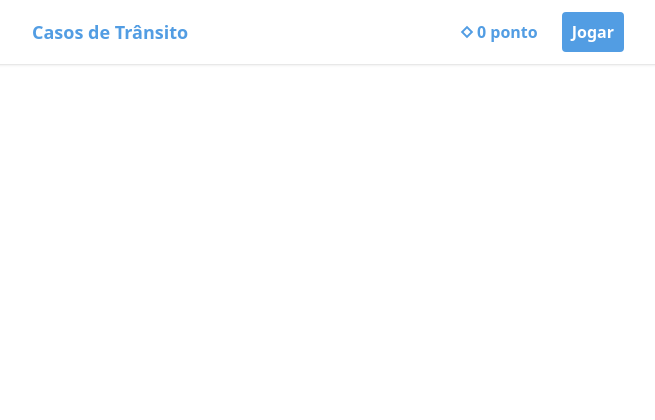
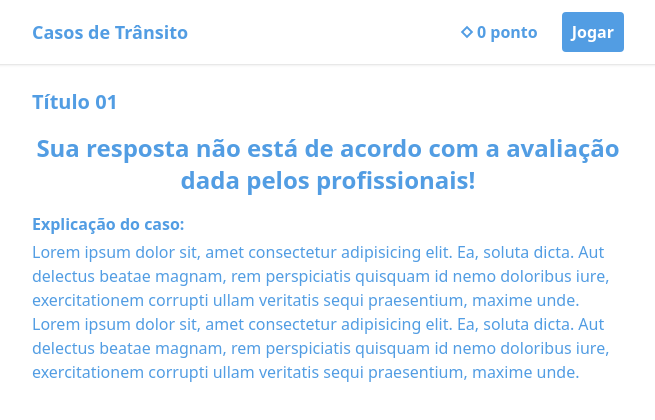
Before and after one commit to victorkauan/traffic-cases, a React (Vite) app: page /jogar/1 in a window 1280 px wide. Both pictures are taken after a click on the button "Motociclista". Shown: the top 420 px of the page, without its empty margins (312-967 px from the left). Built offline with nearby package versions, Linux system fonts and the light colour scheme.

Commit message:
feat: Create and style Explanation component & add React Confetti library

```diff
--- a/package.json
+++ b/package.json
@@ -10,6 +10,7 @@
   },
   "dependencies": {
     "react": "^18.2.0",
+    "react-confetti": "^6.1.0",
     "react-dom": "^18.2.0",
     "react-icons": "^4.6.0",
     "react-router-dom": "^6.4.3"
--- a/src/App.tsx
+++ b/src/App.tsx
@@ -2,6 +2,7 @@ import { BrowserRouter as Router, Routes, Route, Link } from 'react-router-dom';
 import Container from './components/Container';
 import NavigationBar from './components/NavigationBar';
 import TrafficCase from './components/TrafficCase';
+import Explanation from './components/Explanation';
 import ScoreProvider from './contexts/ScoreContext';
 
 export default function App() {
@@ -17,7 +18,10 @@ export default function App() {
             />
             <Route path="/jogar">
               <Route index element={<Link to="/jogar/1">Iniciar</Link>} />
-              <Route path=":id" element={<TrafficCase />} />
+              <Route path=":id">
+                <Route index element={<TrafficCase />} />
+                <Route path="explicacao" element={<Explanation />} />
+              </Route>
             </Route>
           </Routes>
         </Container>
--- /dev/null
+++ b/src/components/Explanation.tsx
@@ -0,0 +1,68 @@
+import { useEffect, useState } from 'react';
+import { useNavigate, useParams } from 'react-router-dom';
+import Confetti from 'react-confetti';
+import { useScore } from '../contexts/ScoreContext';
+import trafficCases from '../mock/cases.json';
+
+interface TrafficCaseProps {
+  id: number;
+  title: string;
+  description: string;
+  youtube_code: string;
+  guilty: number;
+  explanation: string;
+}
+
+export default function Explanation() {
+  const [trafficCase, setTrafficCase] = useState<TrafficCaseProps | null>();
+  const [correct, setCorrect] = useState<boolean>(false);
+  const [numberOfPieces, setNumberOfPieces] = useState<number>(200);
+
+  const { answeredCases } = useScore();
+
+  const { id: parameterId } = useParams();
+  const navigate = useNavigate();
+
+  useEffect(() => {
+    const answeredCase = answeredCases.find(
+      ({ id }) => id === Number(parameterId)
+    );
+
+    if (!answeredCase) {
+      navigate(`/jogar/${parameterId}`);
+      return;
+    }
+
+    setCorrect(answeredCase.correct);
+
+    setTrafficCase(trafficCases.find(({ id }) => id === Number(parameterId)));
+  }, [parameterId]);
+
+  correct &&
+    setTimeout(() => {
+      setNumberOfPieces(0);
+    }, 2000);
+
+  return (
+    <>
+      {correct && (
+        <Confetti
+          className="w-screen h-screen"
+          numberOfPieces={numberOfPieces}
+        />
+      )}
+      <div className="flex flex-col gap-4">
+        <h2 className="font-bold text-xl">{trafficCase?.title}</h2>
+        <h2 className="font-bold text-center text-2xl">
+          {correct
+            ? 'Parabéns, sua opinião está de acordo com a avaliação dos profissionais!'
+            : 'Sua resposta não está de acordo com a avaliação dada pelos profissionais!'}
+        </h2>
+        <div>
+          <h2 className="font-bold mb-1">Explicação do caso:</h2>
+          <p>{trafficCase?.explanation}</p>
+        </div>
+      </div>
+    </>
+  );
+}
--- a/src/components/TrafficCase.tsx
+++ b/src/components/TrafficCase.tsx
@@ -10,6 +10,7 @@ interface TrafficCaseProps {
   description: string;
   youtube_code: string;
   guilty: number;
+  explanation: string;
 }
 
 export default function TrafficCase() {
@@ -46,7 +47,7 @@ export default function TrafficCase() {
   }
 
   return (
-    <div className="flex flex-col gap-6">
+    <div className="flex flex-col gap-4">
       <div className="flex flex-col gap-4">
         <h2 className="font-bold text-xl">{trafficCase?.title}</h2>
         <iframe
@@ -54,13 +55,13 @@ export default function TrafficCase() {
           className="w-full aspect-video rounded"
         ></iframe>
         <div>
-          <h3 className="font-bold">Descrição do caso:</h3>
+          <h3 className="font-bold mb-1">Descrição do caso:</h3>
           <p>{trafficCase?.description}</p>
         </div>
       </div>
-      <hr />
+      <hr className="bg-primary-blue h-0.5" />
       <div>
-        <h2 className="font-bold text-lg text-center pb-4">
+        <h2 className="font-bold text-lg text-center pb-2">
           Quem você considera o culpado pelo incidente/acidente?
         </h2>
         <div className="flex flex-col flex-wrap items-center justify-center gap-2 mml:flex-row">
--- a/src/mock/cases.json
+++ b/src/mock/cases.json
@@ -5,7 +5,7 @@
     "description": "Lorem ipsum dolor sit amet, consectetur adipisicing elit. Quos natus explicabo repellat quas doloribus",
     "youtube_code": "DZQVMYSK-fA",
     "guilty": 0,
-    "explanation": "Lorem ipsum dolor sit amet consectetur adipisicing elit. Obcaecati sed accusamus veniam voluptatem."
+    "explanation": "Lorem ipsum dolor sit, amet consectetur adipisicing elit. Ea, soluta dicta. Aut delectus beatae magnam, rem perspiciatis quisquam id nemo doloribus iure, exercitationem corrupti ullam veritatis sequi praesentium, maxime unde. Lorem ipsum dolor sit, amet consectetur adipisicing elit. Ea, soluta dicta. Aut delectus beatae magnam, rem perspiciatis quisquam id nemo doloribus iure, exercitationem corrupti ullam veritatis sequi praesentium, maxime unde."
   },
   {
     "id": 1,
@@ -13,7 +13,7 @@
     "description": "Lorem ipsum dolor sit amet, consectetur adipisicing elit. Quos natus explicabo repellat quas doloribus",
     "youtube_code": "DZQVMYSK-fA",
     "guilty": 2,
-    "explanation": "Lorem ipsum dolor sit amet consectetur adipisicing elit. Obcaecati sed accusamus veniam voluptatem."
+    "explanation": "Lorem ipsum dolor sit, amet consectetur adipisicing elit. Ea, soluta dicta. Aut delectus beatae magnam, rem perspiciatis quisquam id nemo doloribus iure, exercitationem corrupti ullam veritatis sequi praesentium, maxime unde. Lorem ipsum dolor sit, amet consectetur adipisicing elit. Ea, soluta dicta. Aut delectus beatae magnam, rem perspiciatis quisquam id nemo doloribus iure, exercitationem corrupti ullam veritatis sequi praesentium, maxime unde."
   },
   {
     "id": 2,
@@ -21,7 +21,7 @@
     "description": "Lorem ipsum dolor sit amet, consectetur adipisicing elit. Quos natus explicabo repellat quas doloribus",
     "youtube_code": "DZQVMYSK-fA",
     "guilty": 1,
-    "explanation": "Lorem ipsum dolor sit amet consectetur adipisicing elit. Obcaecati sed accusamus veniam voluptatem."
+    "explanation": "Lorem ipsum dolor sit, amet consectetur adipisicing elit. Ea, soluta dicta. Aut delectus beatae magnam, rem perspiciatis quisquam id nemo doloribus iure, exercitationem corrupti ullam veritatis sequi praesentium, maxime unde. Lorem ipsum dolor sit, amet consectetur adipisicing elit. Ea, soluta dicta. Aut delectus beatae magnam, rem perspiciatis quisquam id nemo doloribus iure, exercitationem corrupti ullam veritatis sequi praesentium, maxime unde."
   },
   {
     "id": 3,
@@ -29,7 +29,7 @@
     "description": "Lorem ipsum dolor sit amet, consectetur adipisicing elit. Quos natus explicabo repellat quas doloribus",
     "youtube_code": "DZQVMYSK-fA",
     "guilty": 0,
-    "explanation": "Lorem ipsum dolor sit amet consectetur adipisicing elit. Obcaecati sed accusamus veniam voluptatem."
+    "explanation": "Lorem ipsum dolor sit, amet consectetur adipisicing elit. Ea, soluta dicta. Aut delectus beatae magnam, rem perspiciatis quisquam id nemo doloribus iure, exercitationem corrupti ullam veritatis sequi praesentium, maxime unde. Lorem ipsum dolor sit, amet consectetur adipisicing elit. Ea, soluta dicta. Aut delectus beatae magnam, rem perspiciatis quisquam id nemo doloribus iure, exercitationem corrupti ullam veritatis sequi praesentium, maxime unde."
   },
   {
     "id": 4,
@@ -37,6 +37,6 @@
     "description": "Lorem ipsum dolor sit amet, consectetur adipisicing elit. Quos natus explicabo repellat quas doloribus",
     "youtube_code": "DZQVMYSK-fA",
     "guilty": 2,
-    "explanation": "Lorem ipsum dolor sit amet consectetur adipisicing elit. Obcaecati sed accusamus veniam voluptatem."
+    "explanation": "Lorem ipsum dolor sit, amet consectetur adipisicing elit. Ea, soluta dicta. Aut delectus beatae magnam, rem perspiciatis quisquam id nemo doloribus iure, exercitationem corrupti ullam veritatis sequi praesentium, maxime unde. Lorem ipsum dolor sit, amet consectetur adipisicing elit. Ea, soluta dicta. Aut delectus beatae magnam, rem perspiciatis quisquam id nemo doloribus iure, exercitationem corrupti ullam veritatis sequi praesentium, maxime unde."
   }
 ]
```
Also changed, not shown: 1 other file (tests, documents, lock files or other folders).
